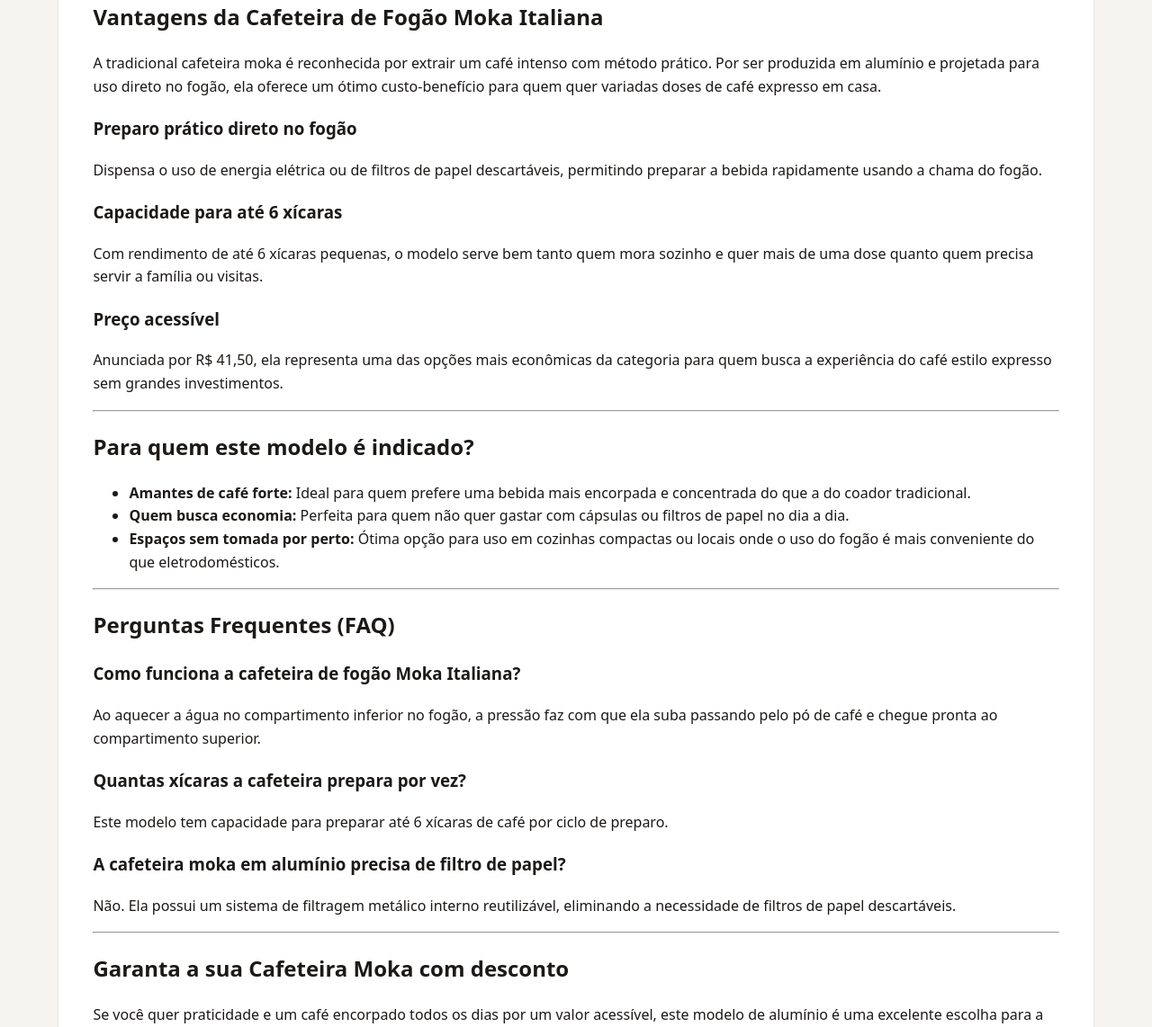
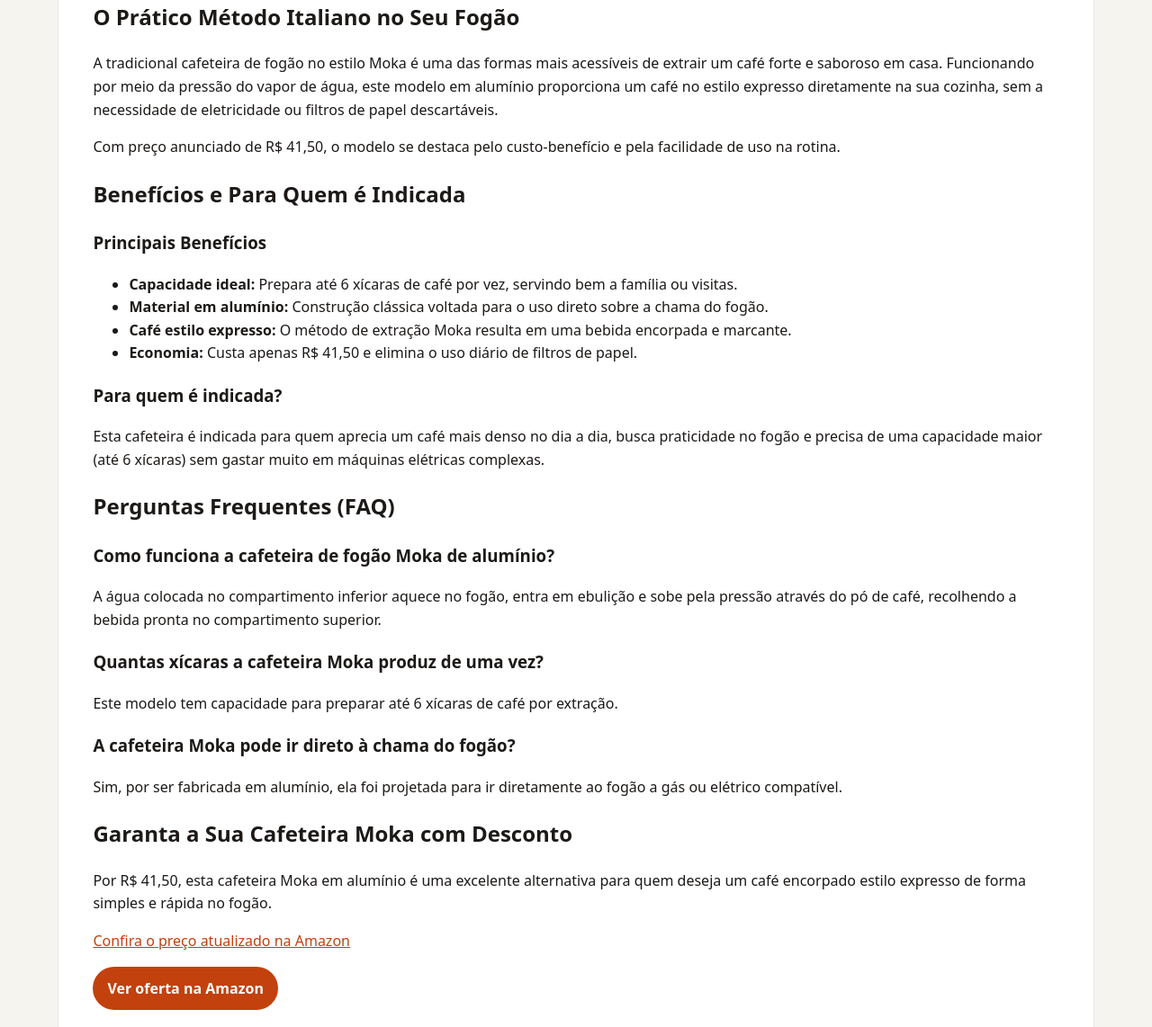
Before and after one commit to Monuver/afiliado, a Jekyll site: the page built from _posts/2026-08-20-cafeteira-de-fogao-moka-italiana-expresso-aluminio-ate-6-xic-b08b79hyvc.md, in a window 1280 px wide and 1400 px high, scrolled down 379 px. Shown: the part 258-1400 px from the top of the window at 90% size. Built offline with Jekyll 4.4.1, drawn with Linux system fonts in a browser that asks for light colours; some of the changed text lies outside the part shown.

Commit message:
chore: novas ofertas geradas automaticamente

```diff
--- a/_posts/2026-08-20-cafeteira-de-fogao-moka-italiana-expresso-aluminio-ate-6-xic-b08b79hyvc.md
+++ b/_posts/2026-08-20-cafeteira-de-fogao-moka-italiana-expresso-aluminio-ate-6-xic-b08b79hyvc.md
@@ -1,8 +1,8 @@
 ---
 layout: post
-title: 'Cafeteira Moka Italiana em Alumínio 6 Xícaras: Café Encorpado no Fogão'
-description: Buscando um café forte e encorpado sem gastar muito? Veja como a Cafeteira Moka Italiana de alumínio para até 6 xícaras é prática para o seu dia a dia.
-date: 2026-09-13 10:09:47 -0300
+title: 'Cafeteira de Fogão Moka Italiana em Alumínio: Vale a Pena para o Seu Café Diário?'
+description: Prepare um café encorpado estilo expresso no fogão de casa com a cafeteira Moka de alumínio para até 6 xícaras. Saiba se vale a pena por R$ 41,50.
+date: 2026-09-16 10:12:53 -0300
 categories:
 - ofertas
 image: https://m.media-amazon.com/images/I/61A1oovKq-L._AC_SL1200_.jpg
@@ -10,50 +10,42 @@ preco: R$41,50
 affiliate_url: https://amzn.to/4x2LESM
 ---
 
-# Cafeteira Moka Italiana em Alumínio 6 Xícaras: Café Encorpado no Fogão
+# Cafeteira de Fogão Moka Italiana em Alumínio: Vale a Pena para o Seu Café Diário?
 
-Buscando um café forte e encorpado sem gastar muito? Veja como a Cafeteira Moka Italiana de alumínio para até 6 xícaras é prática para o seu dia a dia.
+Prepare um café encorpado estilo expresso no fogão de casa com a cafeteira Moka de alumínio para até 6 xícaras. Saiba se vale a pena por R$ 41,50.
 
 ![Cafeteira de Fogão Moka Italiana Expresso Aluminio até 6 Xícaras](https://m.media-amazon.com/images/I/61A1oovKq-L._AC_SL1200_.jpg)
 
-## Vantagens da Cafeteira de Fogão Moka Italiana
+## O Prático Método Italiano no Seu Fogão
 
-A tradicional cafeteira moka é reconhecida por extrair um café intenso com método prático. Por ser produzida em alumínio e projetada para uso direto no fogão, ela oferece um ótimo custo-benefício para quem quer variadas doses de café expresso em casa.
+A tradicional cafeteira de fogão no estilo Moka é uma das formas mais acessíveis de extrair um café forte e saboroso em casa. Funcionando por meio da pressão do vapor de água, este modelo em alumínio proporciona um café no estilo expresso diretamente na sua cozinha, sem a necessidade de eletricidade ou filtros de papel descartáveis.
 
-### Preparo prático direto no fogão
-Dispensa o uso de energia elétrica ou de filtros de papel descartáveis, permitindo preparar a bebida rapidamente usando a chama do fogão.
+Com preço anunciado de R$ 41,50, o modelo se destaca pelo custo-benefício e pela facilidade de uso na rotina.
 
-### Capacidade para até 6 xícaras
-Com rendimento de até 6 xícaras pequenas, o modelo serve bem tanto quem mora sozinho e quer mais de uma dose quanto quem precisa servir a família ou visitas.
+## Benefícios e Para Quem é Indicada
 
-### Preço acessível
-Anunciada por R$ 41,50, ela representa uma das opções mais econômicas da categoria para quem busca a experiência do café estilo expresso sem grandes investimentos.
+### Principais Benefícios
+* **Capacidade ideal:** Prepara até 6 xícaras de café por vez, servindo bem a família ou visitas.
+* **Material em alumínio:** Construção clássica voltada para o uso direto sobre a chama do fogão.
+* **Café estilo expresso:** O método de extração Moka resulta em uma bebida encorpada e marcante.
+* **Economia:** Custa apenas R$ 41,50 e elimina o uso diário de filtros de papel.
 
----
-
-## Para quem este modelo é indicado?
-
-* **Amantes de café forte:** Ideal para quem prefere uma bebida mais encorpada e concentrada do que a do coador tradicional.
-* **Quem busca economia:** Perfeita para quem não quer gastar com cápsulas ou filtros de papel no dia a dia.
-* **Espaços sem tomada por perto:** Ótima opção para uso em cozinhas compactas ou locais onde o uso do fogão é mais conveniente do que eletrodomésticos.
-
----
+### Para quem é indicada?
+Esta cafeteira é indicada para quem aprecia um café mais denso no dia a dia, busca praticidade no fogão e precisa de uma capacidade maior (até 6 xícaras) sem gastar muito em máquinas elétricas complexas.
 
 ## Perguntas Frequentes (FAQ)
 
-### Como funciona a cafeteira de fogão Moka Italiana?
-Ao aquecer a água no compartimento inferior no fogão, a pressão faz com que ela suba passando pelo pó de café e chegue pronta ao compartimento superior.
+### Como funciona a cafeteira de fogão Moka de alumínio?
+A água colocada no compartimento inferior aquece no fogão, entra em ebulição e sobe pela pressão através do pó de café, recolhendo a bebida pronta no compartimento superior.
 
-### Quantas xícaras a cafeteira prepara por vez?
-Este modelo tem capacidade para preparar até 6 xícaras de café por ciclo de preparo.
+### Quantas xícaras a cafeteira Moka produz de uma vez?
+Este modelo tem capacidade para preparar até 6 xícaras de café por extração.
 
-### A cafeteira moka em alumínio precisa de filtro de papel?
-Não. Ela possui um sistema de filtragem metálico interno reutilizável, eliminando a necessidade de filtros de papel descartáveis.
+### A cafeteira Moka pode ir direto à chama do fogão?
+Sim, por ser fabricada em alumínio, ela foi projetada para ir diretamente ao fogão a gás ou elétrico compatível.
 
----
+## Garanta a Sua Cafeteira Moka com Desconto
 
-## Garanta a sua Cafeteira Moka com desconto
-
-Se você quer praticidade e um café encorpado todos os dias por um valor acessível, este modelo de alumínio é uma excelente escolha para a sua cozinha.
+Por R$ 41,50, esta cafeteira Moka em alumínio é uma excelente alternativa para quem deseja um café encorpado estilo expresso de forma simples e rápida no fogão.
 
 [Confira o preço atualizado na Amazon](https://amzn.to/4x2LESM)
```
Also changed, not shown: _posts/2026-08-18-cadeira-escritorio-presidente-atlanta-duoffice-preta-comfort-b09vnbcfdj.md (+24 -23 lines), _posts/2026-08-18-hastes-flexiveis-cotonete-bebe-bastonetes-bellacotton-caixa-b0cx9wkp1b.md (+25 -20 lines), _posts/2026-08-19-shampoo-clorexidina-seborreia-queda-500ml-b09l9qkmd1.md (+26 -24 lines).
